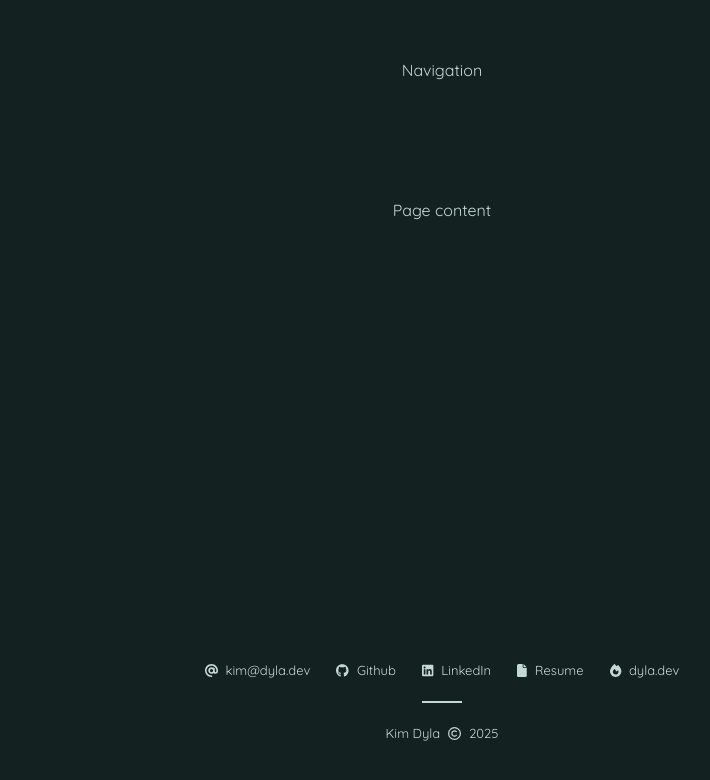
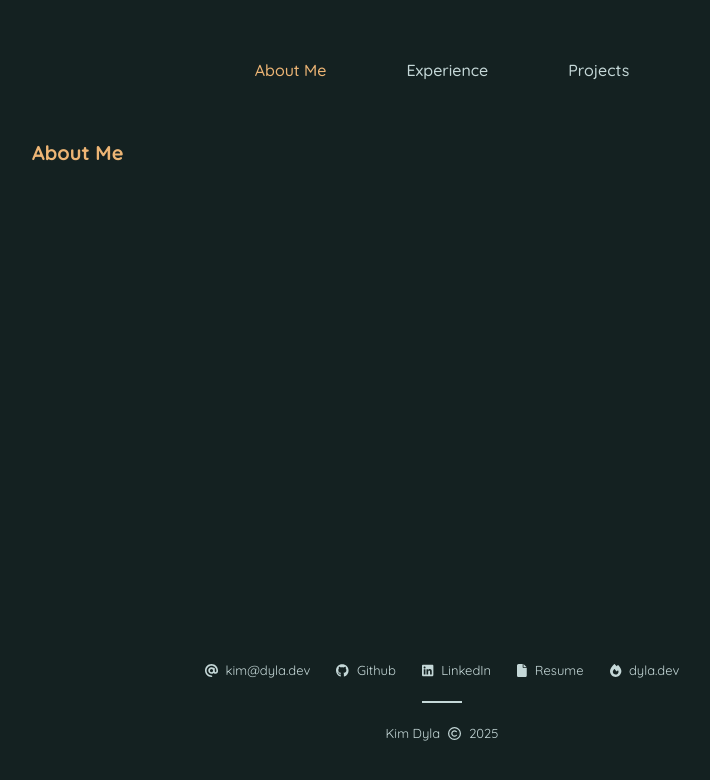
Before and after one commit to dylakim/portfolio-react, a Next.js app: page / in a window 1280 px wide. Shown: the top 780 px of the page, without its empty margins (198-908 px from the left). Built offline with nearby package versions, Linux system fonts and the light colour scheme.

Commit message:
build navigation component and add experience and projects pages

```diff
--- /dev/null
+++ b/src/app/experience/page.tsx
@@ -0,0 +1,3 @@
+export default function Page() {
+  return <h2>Experience Page</h2>;
+}
--- a/src/app/globals.css
+++ b/src/app/globals.css
@@ -20,32 +20,21 @@ body {
   background: var(--green-dark);
   display: grid;
   font-family: var(--font-quicksand);
+  gap: 3.75rem;
   grid-template-rows: auto 1fr auto;
+  margin: auto;
+  max-width: 56.25rem;
   min-height: 100vh;
   padding: 3.75rem 2.5rem;
   -webkit-font-smoothing: antialiased;
   -moz-osx-font-smoothing: grayscale;
 }
 
-nav,
-main,
-footer {
-  max-width: 56.25rem;
-}
-
-nav {
-  margin: auto;
-}
-
-main {
-  margin: 3.75rem auto;
-}
-
-footer {
-  margin: auto;
-}
-
 a {
   color: inherit;
   text-decoration: none;
+
+  &:hover {
+    color: var(--yellow);
+  }
 }
--- a/src/app/layout.tsx
+++ b/src/app/layout.tsx
@@ -7,6 +7,7 @@ import { quicksand } from 'utils/fonts';
 import './globals.css';
 
 import { Footer } from 'components/footer';
+import { Navigation } from 'components/navigation';
 
 config.autoAddCss = false;
 
@@ -23,7 +24,7 @@ export default function RootLayout({
   return (
     <html lang="en">
       <body className={`${quicksand.variable}`}>
-        <nav>Navigation</nav>
+        <Navigation />
         <main>{children}</main>
         <Footer />
       </body>
--- a/src/app/page.tsx
+++ b/src/app/page.tsx
@@ -5,7 +5,7 @@ export default function Home() {
     <div className={styles.page}>
       <main className={styles.main}>
         <div className="vertical-flex">
-          <p>Page content</p>
+          <h2>About Me</h2>
         </div>
       </main>
     </div>
--- /dev/null
+++ b/src/app/projects/page.tsx
@@ -0,0 +1,3 @@
+export default function Page() {
+  return <h2>Projects Page</h2>;
+}
--- a/src/components/footer/footer.module.css
+++ b/src/components/footer/footer.module.css
@@ -17,10 +17,6 @@
 
 .footerLink {
   --gap: 0.5rem;
-
-  &:hover {
-    color: var(--yellow);
-  }
 }
 
 .divider {
--- /dev/null
+++ b/src/components/navigation/index.ts
@@ -0,0 +1 @@
+export * from './navigation';
--- /dev/null
+++ b/src/components/navigation/navigation.module.css
@@ -0,0 +1,17 @@
+.navigation {
+  --gap: 5rem;
+
+  font-weight: var(--font-weight-medium);
+  justify-content: center;
+}
+
+.active {
+  color: var(--yellow);
+}
+
+@media screen and (max-width: 47.9375rem) {
+  .navigation {
+    --gap: 0.625rem;
+    justify-content: space-between;
+  }
+}
--- /dev/null
+++ b/src/components/navigation/navigation.tsx
@@ -0,0 +1,40 @@
+'use client';
+
+import classNames from 'classnames';
+import Link from 'next/link';
+
+import styles from './navigation.module.css';
+import { usePathname } from 'next/navigation';
+
+const navLinks = [
+  {
+    label: 'About Me',
+    path: '/',
+  },
+  {
+    label: 'Experience',
+    path: '/experience',
+  },
+  {
+    label: 'Projects',
+    path: '/projects',
+  },
+];
+
+export function Navigation() {
+  const pathname = usePathname();
+
+  return (
+    <nav className={classNames(styles.navigation, 'horizontal-flex')}>
+      {navLinks.map(({ path, label }) => (
+        <Link
+          key={label}
+          href={path}
+          className={classNames({ [styles.active]: pathname == path })}
+        >
+          {label}
+        </Link>
+      ))}
+    </nav>
+  );
+}
```
Also changed, not shown: 1 other file (tests, documents, lock files or other folders).
